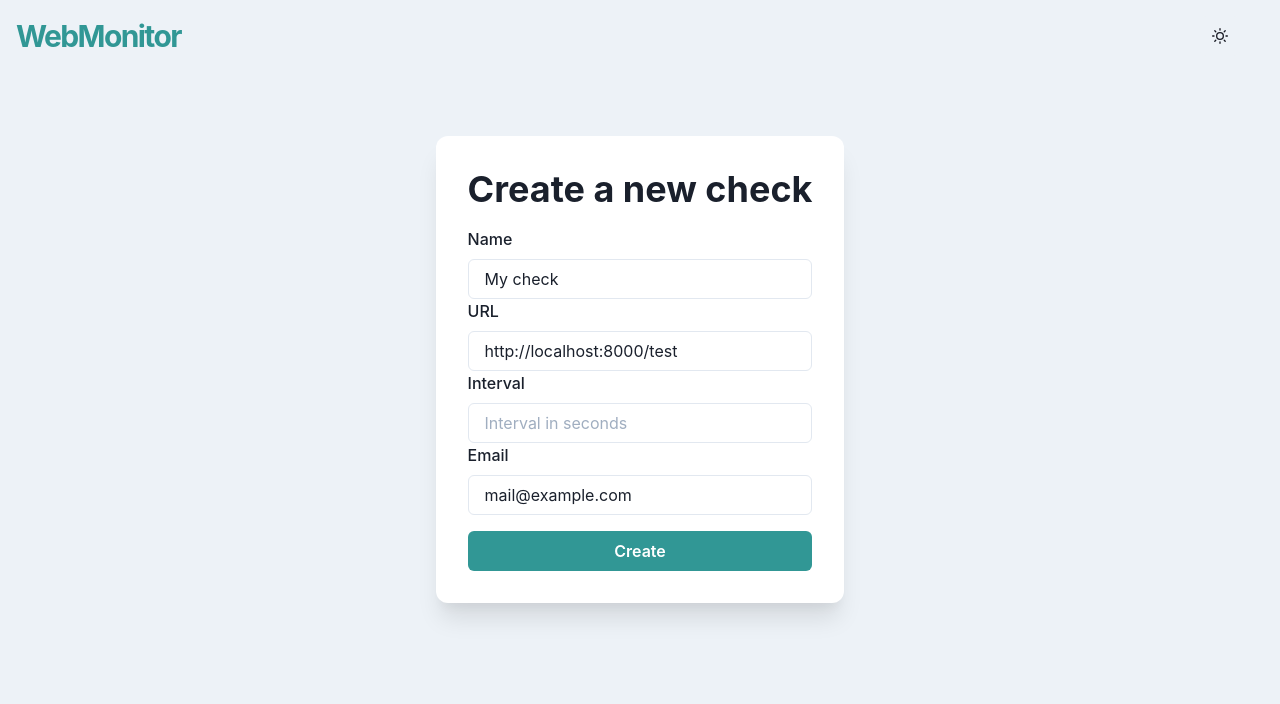
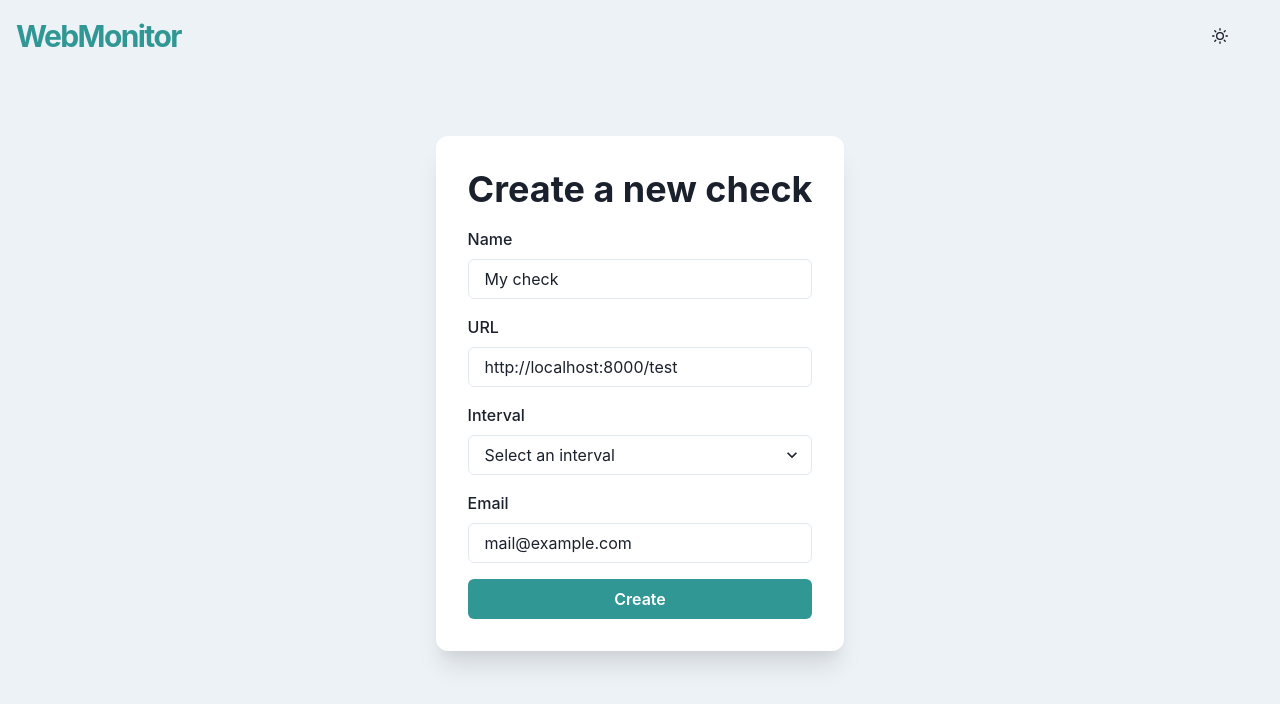
Before and after one commit to samirettali/webmonitor, a React (Create React App) app in the folder frontend/: page /new in a window 1280 px wide. Shown: the top 704 px of the page. Built offline with nearby package versions, Linux system fonts and the light colour scheme.

Commit message:
Replaced input with select

```diff
--- a/frontend/src/pages/CreateCheck.tsx
+++ b/frontend/src/pages/CreateCheck.tsx
@@ -13,6 +13,8 @@ import {
   Center,
   Stack,
   Heading,
+  Select,
+  Spinner,
 } from "@chakra-ui/react";
 import * as Yup from "yup";
 import { useHistory } from "react-router-dom";
@@ -21,7 +23,7 @@ import { Check } from "../check";
 import { QueryCache, useMutation, useQueryClient } from "react-query";
 import * as api from "../api/checks";
 import axios from "axios";
-import { QUERY_KEY } from "../constants";
+import { QUERY_KEY, INTERVALS } from "../constants";
 
 const CreateSchema = Yup.object().shape({
   name: Yup.string().min(3).max(30).required("Required"),
@@ -46,7 +48,7 @@ const CreateCheck = () => {
   const initialValues: Check = {
     name: "My check",
     url: "http://localhost:8000/test",
-    interval: 10,
+    interval: 0,
     email: "mail@example.com",
     active: true,
   };
@@ -91,16 +93,17 @@ const CreateCheck = () => {
           >
             {({ values, errors, touched, handleChange, isSubmitting }) => (
               <Form>
+              <Stack spacing={4}>
                 <Field name="name">
-                  {({ field, form }: any) => (
+                  {({ field, form }: any) => {console.log(field.errors, form.touched); console.log(errors, touched); return(
                     <FormControl
                       isInvalid={form.errors.name && form.touched.name}
                     >
                       <FormLabel htmlFor="url">Name</FormLabel>
                       <Input {...field} id="name" placeholder="My check" />
-                      <FormErrorMessage>{form.errors.url}</FormErrorMessage>
+                      <FormErrorMessage>{form.errors.name}</FormErrorMessage>
                     </FormControl>
-                  )}
+                  )}}
                 </Field>
                 <Field name="url">
                   {({ field, form }: any) => (
@@ -123,13 +126,9 @@ const CreateCheck = () => {
                       isInvalid={form.errors.interval && form.touched.interval}
                     >
                       <FormLabel htmlFor="interval">Interval</FormLabel>
-                      <NumberInput min={0}>
-                        <NumberInputField
-                          {...field}
-                          id="interval"
-                          placeholder="Interval in seconds"
-                        />
-                      </NumberInput>
+                      <Select placeholder="Select an interval">
+                        {INTERVALS.map(interval => <option>{interval}</option>)}
+                      </Select>
                       <FormErrorMessage>
                         {form.errors.interval}
                       </FormErrorMessage>
@@ -158,8 +157,9 @@ const CreateCheck = () => {
                   type="submit"
                   width="full"
                 >
-                  Create
+                Create
                 </Button>
+              </Stack>
               </Form>
             )}
           </Formik>
```
